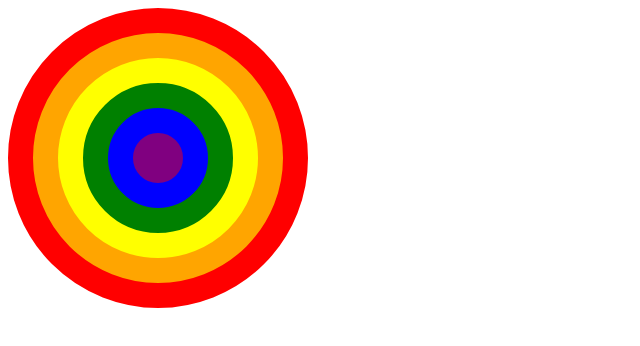
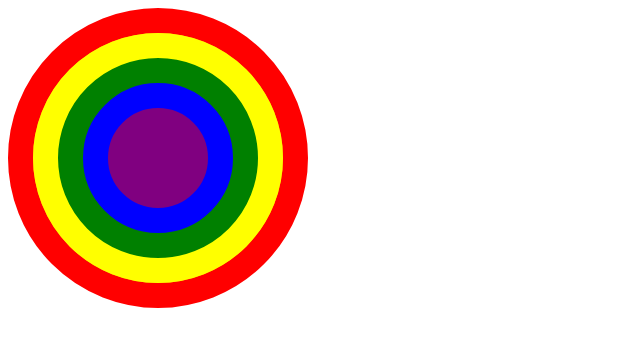
Before and after one commit to acciojob/rainbow-circles-nikhilpatel9, a website: page main.html in a window 1280 px wide. Shown: the whole page, without its empty margins (0-640 px from the left). Drawn offline with Linux system fonts and the light colour scheme.

Commit message:
created a submission

```diff
--- a/styles.css
+++ b/styles.css
@@ -15,8 +15,8 @@
 #middle {
   border: 25px solid #ffff00;
   background-color: #008000;
-  width: 200px;
-  height: 200px;
+  width: 250px;
+  height: 250px;
   border-radius: 50%;
   display: grid;
   place-items: center;
@@ -25,8 +25,8 @@
 #inner {
   border: 25px solid #0000ff;
   background-color: #800080;
-  width: 100px;
-  height: 100px;
+  width: 150px;
+  height: 150px;
   border-radius: 50%;
   display: grid;
   place-items: center;
```
